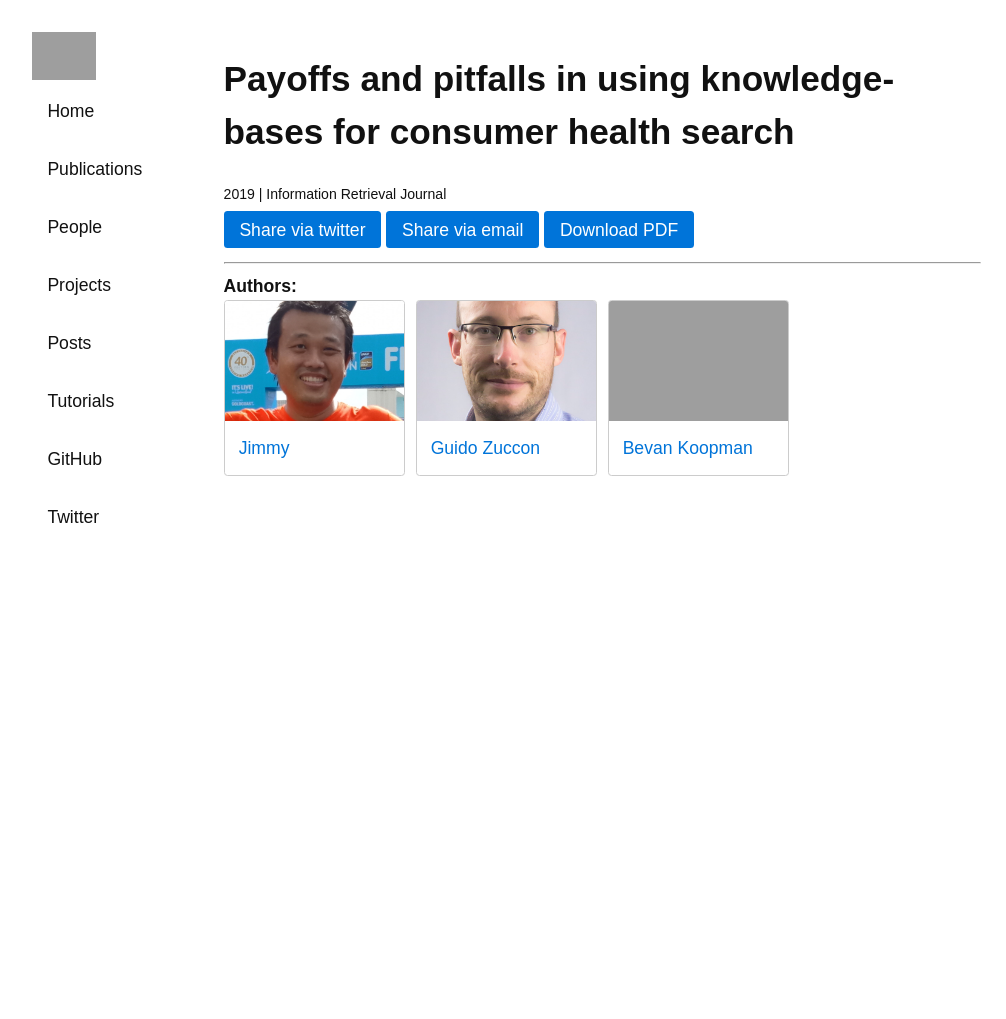
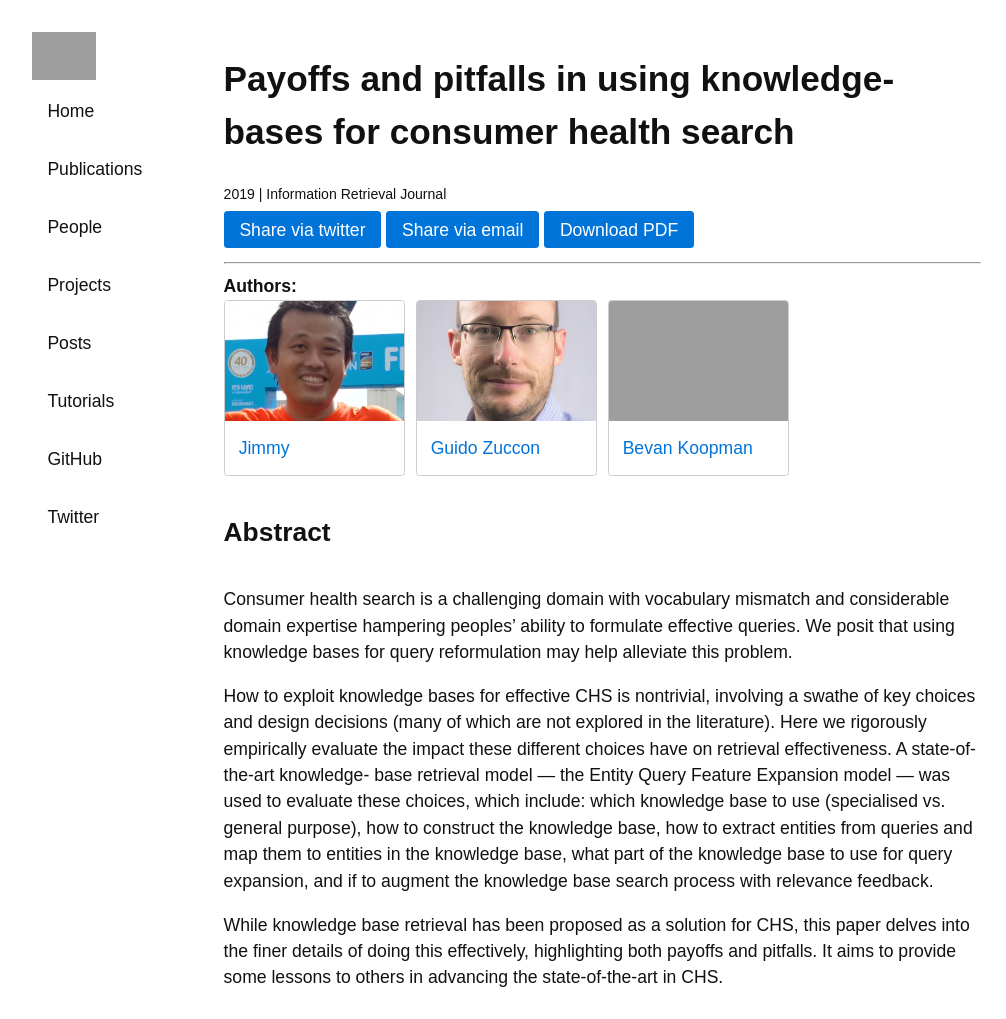
Before and after one commit to ielab/ielab.github.io, a Jekyll site: the page built from _publications/jimmy-2018-payoffs.md, in a window 1280 px wide. Shown: the whole page, without its empty margins (139-1145 px from the left). Built offline with Jekyll 4.4.1, drawn with Linux system fonts in a browser that asks for light colours; before the commit the page ends 932 px from its top, so only the background shows below that; grey boxes are pictures that could not be loaded.

Commit message:
Update jimmy-2018-payoffs.md

```diff
--- a/_publications/jimmy-2018-payoffs.md
+++ b/_publications/jimmy-2018-payoffs.md
@@ -5,3 +5,11 @@ venue: Information Retrieval Journal
 year: 2019
 pdf: /publications/pdfs/jimmy2018payoffs.pdf
 ---
+
+## Abstract
+
+Consumer health search is a challenging domain with vocabulary mismatch and considerable domain expertise hampering peoples’ ability to formulate effective queries. We posit that using knowledge bases for query reformulation may help alleviate this problem.
+
+How to exploit knowledge bases for effective CHS is nontrivial, involving a swathe of key choices and design decisions (many of which are not explored in the literature). Here we rigorously empirically evaluate the impact these different choices have on retrieval effectiveness. A state-of-the-art knowledge- base retrieval model — the Entity Query Feature Expansion model — was used to evaluate these choices, which include: which knowledge base to use (specialised vs. general purpose), how to construct the knowledge base, how to extract entities from queries and map them to entities in the knowledge base, what part of the knowledge base to use for query expansion, and if to augment the knowledge base search process with relevance feedback.
+
+While knowledge base retrieval has been proposed as a solution for CHS, this paper delves into the finer details of doing this effectively, highlighting both payoffs and pitfalls. It aims to provide some lessons to others in advancing the state-of-the-art in CHS.
```
